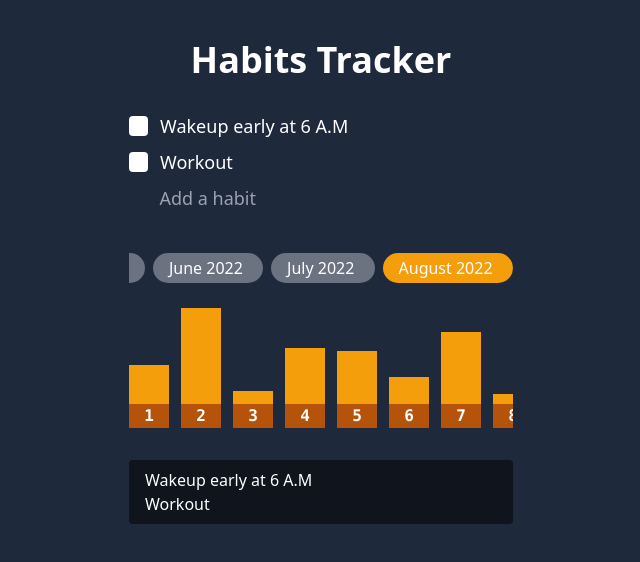
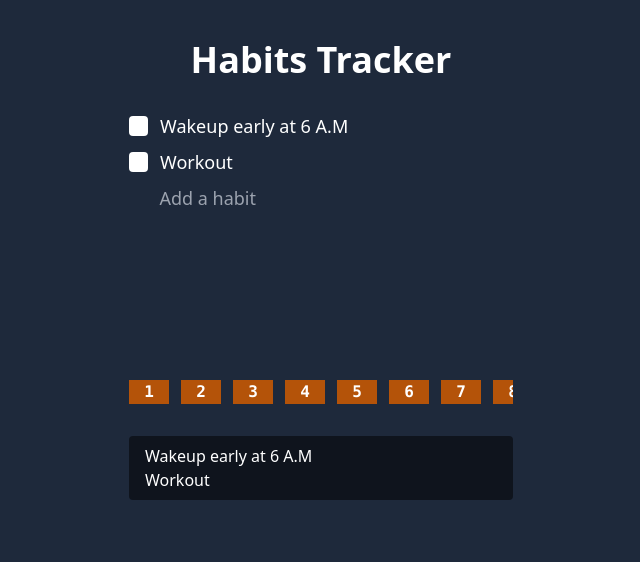
Before and after one commit to asrul10/habit-tracker, a Svelte app: page / in a window 1280 px wide. Shown: the top 562 px of the page, without its empty margins (319-959 px from the left). Built offline with nearby package versions, Linux system fonts and the light colour scheme.

Commit message:
integrate UI report with data

```diff
--- a/src/App.svelte
+++ b/src/App.svelte
@@ -12,31 +12,74 @@
     },
   ];
   let habitHistories = JSON.parse(localStorage.getItem("habitHistories")) || [];
-  const date = new Date();
-  const dateNow = [
-    date.getFullYear(),
-    (date.getMonth() + 1).toString().padStart(2, "0"),
-    date.getDate().toString().padStart(2, "0"),
-  ].join("-");
-  let selectedMonth = date.getMonth() + 1;
-  let dayOfTheMonth = new Date(date.getFullYear(), selectedMonth, 0).getDate();
+  let habitHistoryByMonth = [];
+  let habitStats = [];
+  let selectedMonth = "";
 
-  const setRandomStats = (days) => {
+  const formatDate = (date, yearMonth = false) => {
+    let formatted = [
+      date.getFullYear(),
+      (date.getMonth() + 1).toString().padStart(2, "0"),
+    ];
+    if (!yearMonth) {
+      formatted.push(date.getDate().toString().padStart(2, "0"));
+    }
+    return formatted.join("-");
+  };
+
+  const getStats = (date) => {
+    const days = Array(
+      new Date(date.getFullYear(), date.getMonth(), 0).getDate()
+    );
     const stats = [];
-    for (let index = 0; index < days.length; index++) {
-      stats.push(Math.floor(Math.random() * 100));
+    for (let day = 1; day <= days.length; day++) {
+      const filtered = habitHistories.filter((val) => {
+        date.setDate(day);
+        return val.completedAt === formatDate(date);
+      });
+      stats.push({
+        id: formatDate(date),
+        total: filtered.length,
+        habits: filtered,
+      });
     }
     return stats;
   };
-  let habitStats = setRandomStats(Array(dayOfTheMonth));
+
+  const historyByMonth = () => {
+    let listByMonth = [];
+    for (let index = 0; index < habitHistories.length; index++) {
+      const habit = habitHistories[index];
+      const yearAndMonth = habit.completedAt.replace(/-\d{2}$/, "");
+      if (listByMonth.find((val) => val === yearAndMonth)) {
+        continue;
+      }
+      listByMonth.push(yearAndMonth);
+    }
+    return listByMonth;
+  };
+
+  const dateNow = formatDate(new Date());
+  habitHistoryByMonth = historyByMonth();
+  habitStats = getStats(new Date());
+  selectedMonth = formatDate(new Date(), true);
 
   const changeMonth = (event) => {
     const { currentTarget } = event;
-    const { month } = currentTarget.dataset;
+    const { yearMonth } = currentTarget.dataset;
+    const date = new Date(`${yearMonth}-01`);
 
-    selectedMonth = parseInt(month) + 1;
-    dayOfTheMonth = new Date(date.getFullYear(), selectedMonth, 0).getDate();
-    habitStats = setRandomStats(Array(dayOfTheMonth));
+    selectedMonth = yearMonth;
+    habitStats = getStats(date);
+  };
+
+  const labelPills = (habitHistoryByMonth) => {
+    const date = new Date(`${habitHistoryByMonth}-01`);
+    const year = date.getFullYear();
+    const month = date.toLocaleString("en", {
+      month: "long",
+    });
+    return `${month} ${year}`;
   };
 
   const saveHabits = (newHabits) => {
@@ -126,7 +169,8 @@
   };
 
   onMount(() => {
-    document.getElementById(`month-${selectedMonth - 1}`).scrollIntoView();
+    document.getElementById(`month-${selectedMonth}`).scrollIntoView();
+    document.getElementById(`stat-${dateNow}`).scrollIntoView();
   });
 </script>
 
@@ -179,20 +223,17 @@
 
   <div class="mt-8">
     <div class="w-full py-3 overflow-x-auto overflow-y-hidden mb-4" id="months">
-      {#each Array(12) as _, month}
+      {#each habitHistoryByMonth as yearMonth}
         <span
-          id="month-{month}"
-          data-month={month}
+          id="month-{yearMonth}"
+          data-yearMonth={yearMonth}
           on:click={changeMonth}
-          class="py-1 px-4 rounded-full mr-2 cursor-pointer whitespace-nowrap hover:bg-amber-500 month-pills {selectedMonth -
-            1 ===
-          month
+          class="py-1 px-4 rounded-full mr-2 cursor-pointer whitespace-nowrap hover:bg-amber-500 month-pills {selectedMonth ===
+          yearMonth
             ? `bg-amber-500`
             : `bg-gray-500`}"
         >
-          {new Date(date.getFullYear(), month + 1, 0).toLocaleString("en", {
-            month: "long",
-          })} 2022
+          {labelPills(yearMonth)}
         </span>
       {/each}
     </div>
@@ -200,10 +241,14 @@
       <div class="flex items-end mb-3" style="height: 120px;">
         {#each habitStats as stat, index}
           <button
+            id="stat-{stat.id}"
             type="button"
             class="text-center mr-3 relative cursor-pointer hover:opacity-80"
           >
-            <div class="w-10 bg-amber-500" style="height: {stat}px;" />
+            <div
+              class="w-10 bg-amber-500"
+              style="height: {stat.total * 10}px;"
+            />
             <div class="font-bold bg-amber-700 font-mono">{index + 1}</div>
           </button>
         {/each}
```
